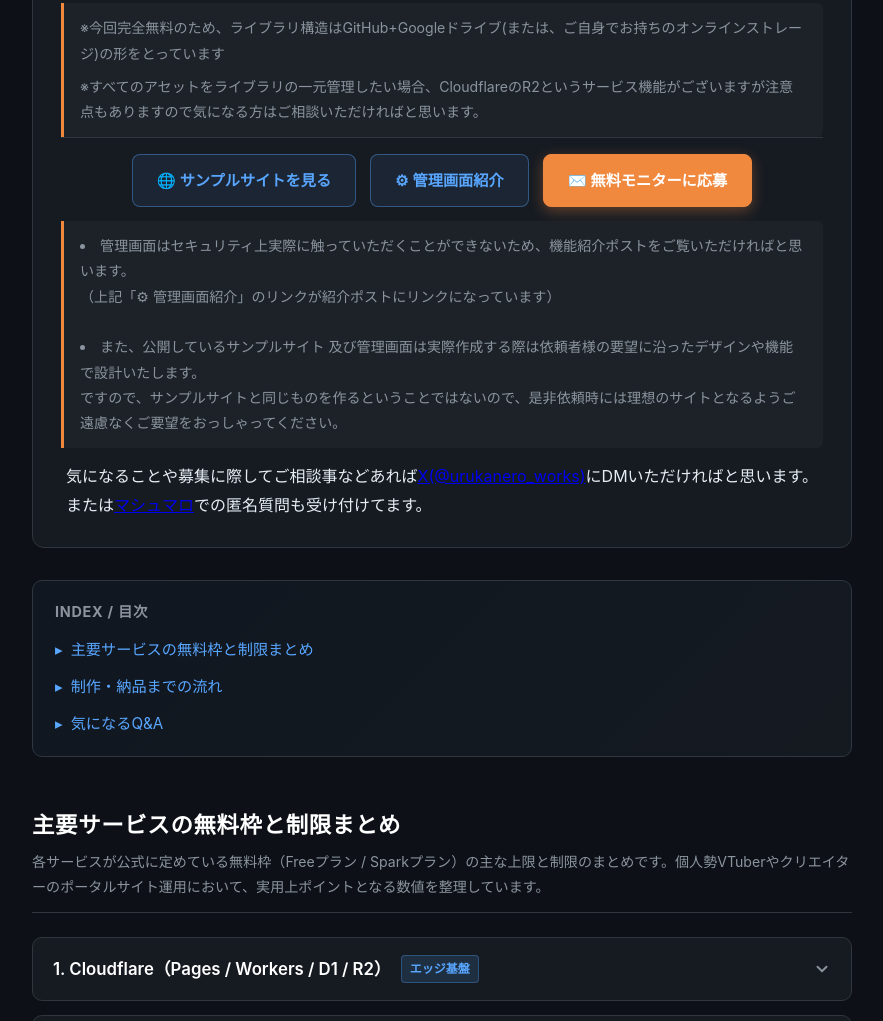
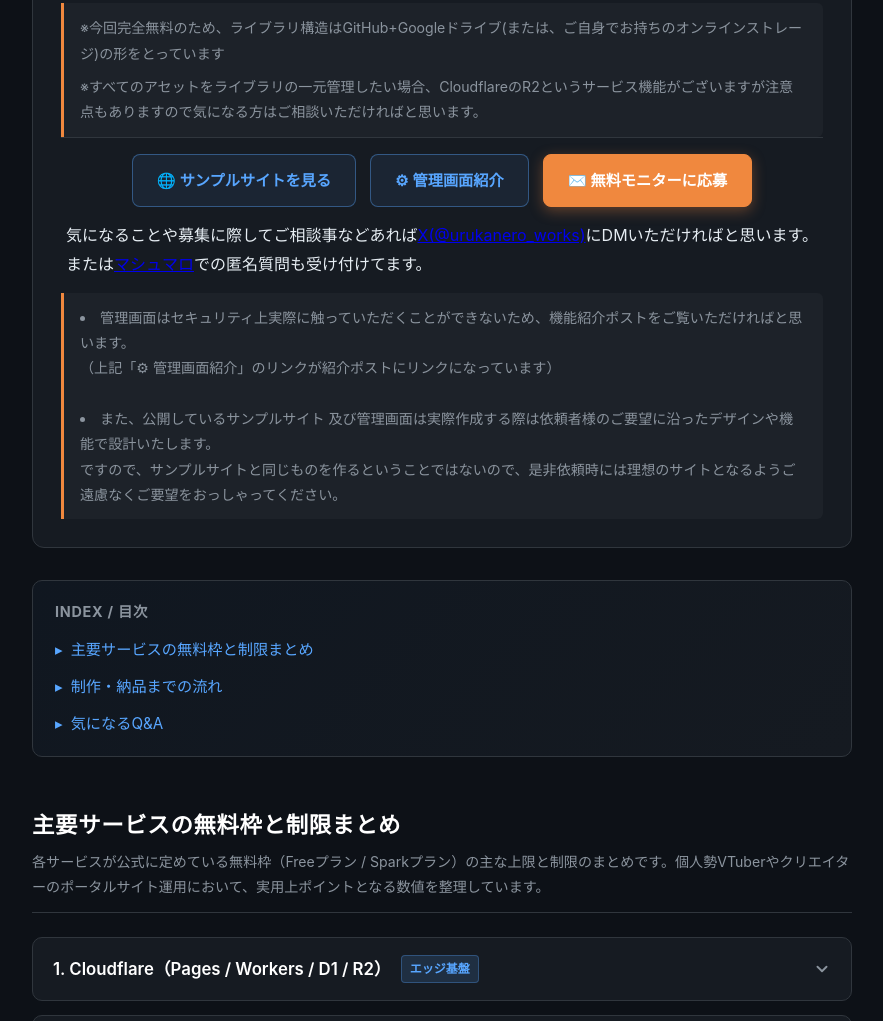
Before and after one commit to websample2000-ops/procedure, a plain HTML site: page flow.html in a window 1280 px wide. Shown: the part 926-1947 px from the top of the page, without its empty margins (198-1081 px from the left). Drawn offline with Linux system fonts and the light colour scheme.

Commit message:
Update flow.html

```diff
--- a/flow.html
+++ b/flow.html
@@ -754,11 +754,11 @@
       <a href="https://docs.google.com/forms/d/e/1FAIpQLSdWt2T8LdeAaHfyLq-3kqxk2feFK0_8BoDFm8tFQvFzRi8uUQ/viewform" target="_blank" class="btn btn-primary">
         ✉️ 無料モニターに応募
       </a>
+      <p>気になることや募集に際してご相談事などあれば<a href="https://x.com/urukanero_works" target="_blank">X(@urukanero_works)</a>にDMいただければと思います。<br>または<a href="https://t.co/YmNqcAovAT" target="_blank">マシュマロ</a>での匿名質問も受け付けてます。</p>
       <div class="note-box">
         <li>管理画面はセキュリティ上実際に触っていただくことができないため、機能紹介ポストをご覧いただければと思います。<br>（上記「⚙ 管理画面紹介」のリンクが紹介ポストにリンクになっています）</li>
-      　<li>また、公開しているサンプルサイト 及び管理画面は実際作成する際は依頼者様の要望に沿ったデザインや機能で設計いたします。<br>ですので、サンプルサイトと同じものを作るということではないので、是非依頼時には理想のサイトとなるようご遠慮なくご要望をおっしゃってください。</li>
+      　<li>また、公開しているサンプルサイト 及び管理画面は実際作成する際は依頼者様のご要望に沿ったデザインや機能で設計いたします。<br>ですので、サンプルサイトと同じものを作るということではないので、是非依頼時には理想のサイトとなるようご遠慮なくご要望をおっしゃってください。</li>
       </div>
-      <p>気になることや募集に際してご相談事などあれば<a href="https://x.com/urukanero_works" target="_blank">X(@urukanero_works)</a>にDMいただければと思います。<br>または<a href="https://t.co/YmNqcAovAT" target="_blank">マシュマロ</a>での匿名質問も受け付けてます。</p>
     </div>
   </section>
 
```
